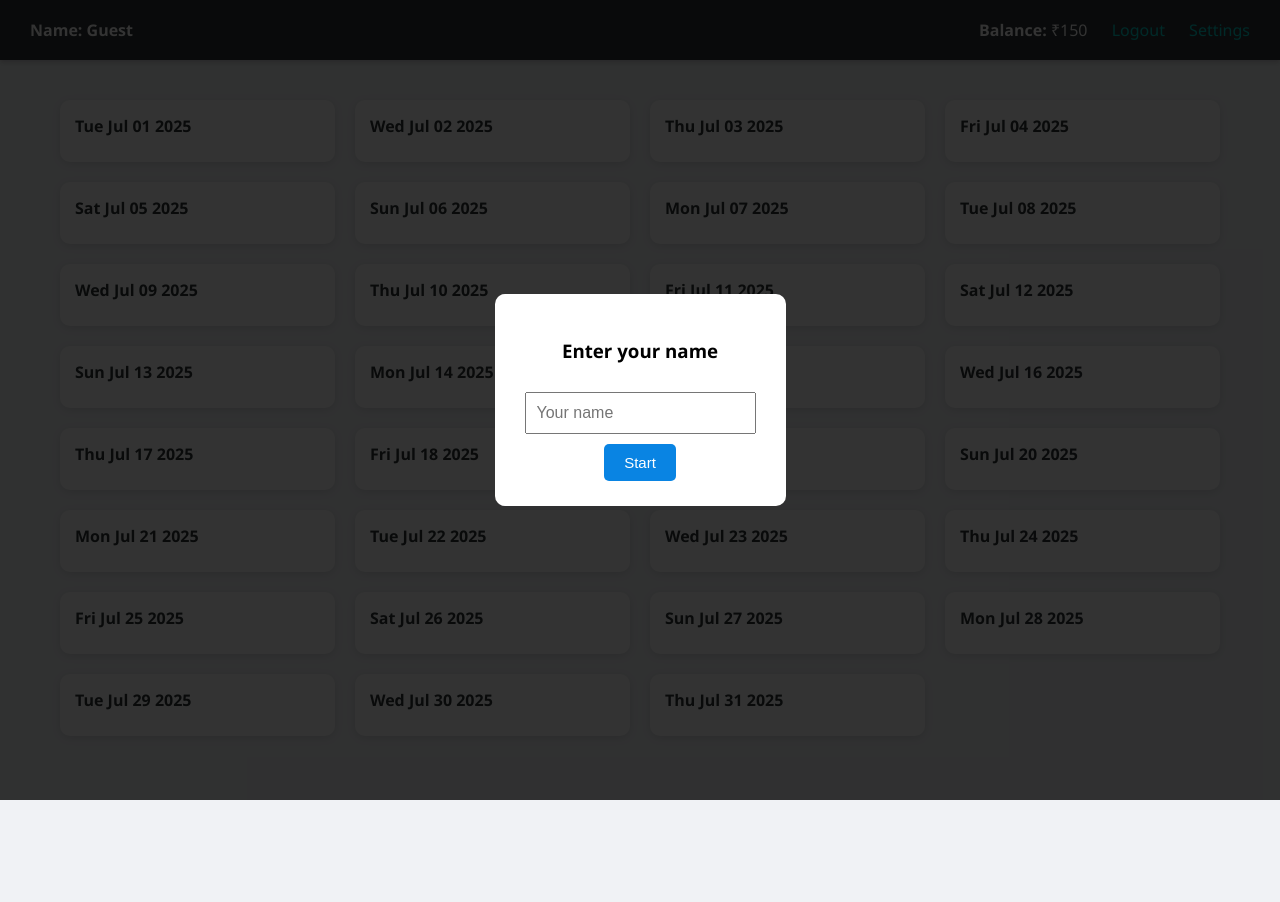
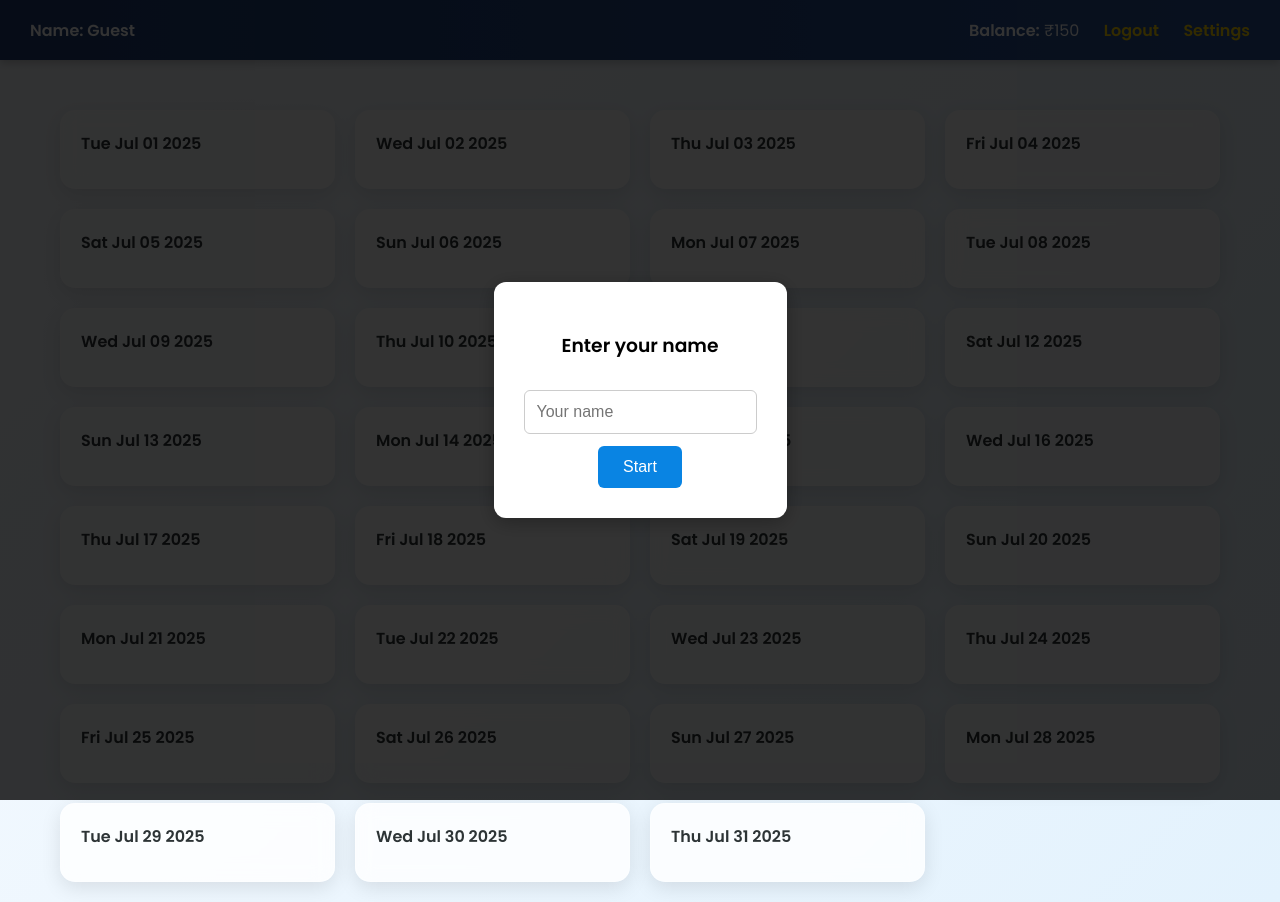
Before and after one commit to VoxSurveys/VoxSurveys, a plain HTML site: page index.html in a window 1280 px wide. Before the commit the page ends 800 px from the top, so only its background shows below. Drawn offline with Linux system fonts and the light colour scheme.

Commit message:
Update index.html

```diff
--- a/index.html
+++ b/index.html
@@ -3,43 +3,47 @@
 <head>
   <meta charset="UTF-8">
   <title>Monthly Survey Tracker</title>
+  <link href="https://fonts.googleapis.com/css2?family=Poppins:wght@400;600&display=swap" rel="stylesheet">
   <style>
     * {
       box-sizing: border-box;
     }
 
     body {
-      font-family: 'Segoe UI', sans-serif;
+      font-family: 'Poppins', sans-serif;
       margin: 0;
       padding: 0;
-      background-color: #f0f2f5;
+      background: linear-gradient(135deg, #f8fbff, #e3f2fd);
     }
 
     .topbar {
       position: fixed;
-      top: 0;
-      left: 0;
-      right: 0;
+      top: 0; left: 0; right: 0;
       height: 60px;
-      background-color: #2d3436;
+      background: linear-gradient(90deg, #1e3c72, #2a5298);
       color: white;
       display: flex;
       justify-content: space-between;
       align-items: center;
       padding: 0 30px;
-      box-shadow: 0 2px 5px rgba(0,0,0,0.2);
+      box-shadow: 0 3px 8px rgba(0, 0, 0, 0.2);
       z-index: 1000;
     }
 
     .topbar a {
-      color: #00cec9;
+      color: #ffd700;
       text-decoration: none;
       margin-left: 20px;
-      cursor: pointer;
+      font-weight: bold;
+      transition: color 0.3s ease;
+    }
+
+    .topbar a:hover {
+      color: #ffffff;
     }
 
     .container {
-      margin-top: 80px;
+      margin-top: 90px;
       padding: 20px;
       max-width: 1200px;
       margin-left: auto;
@@ -53,56 +57,68 @@
     }
 
     .day-card {
-      background-color: white;
-      border-radius: 10px;
-      box-shadow: 0 2px 8px rgba(0,0,0,0.1);
-      padding: 15px;
-      transition: transform 0.2s ease;
+      background: rgba(255, 255, 255, 0.8);
+      border-radius: 15px;
+      box-shadow: 0 6px 20px rgba(0,0,0,0.1);
+      padding: 20px;
+      transition: transform 0.3s ease, background 0.3s ease;
+      backdrop-filter: blur(10px);
+      border: 1px solid rgba(255, 255, 255, 0.3);
       cursor: pointer;
     }
 
     .day-card:hover {
-      transform: scale(1.02);
+      transform: scale(1.03);
+      background: rgba(255, 255, 255, 0.95);
     }
 
     .date-title {
-      font-weight: bold;
-      margin-bottom: 10px;
+      font-weight: 600;
+      font-size: 16px;
       color: #2d3436;
+      margin-bottom: 12px;
     }
 
     .survey-links {
       display: none;
-      margin-top: 10px;
+      margin-top: 12px;
     }
 
     .link-btn {
       display: flex;
       justify-content: space-between;
       align-items: center;
+      background-color: #f1f2f6;
+      padding: 10px 12px;
+      margin: 6px 0;
+      border-radius: 6px;
+      font-size: 14px;
+      transition: background 0.3s ease;
+    }
+
+    .link-btn:hover {
       background-color: #dfe6e9;
-      padding: 8px 10px;
-      margin: 5px 0;
-      border-radius: 5px;
-      font-size: 14px;
     }
 
     .link-btn.completed {
-      background-color: #a0e8a0;
+      background-color: #c8e6c9;
       text-decoration: line-through;
     }
 
     .link-btn button {
-      background-color: #0984e3;
+      background: linear-gradient(135deg, #74b9ff, #0984e3);
       color: white;
       border: none;
-      padding: 5px 10px;
-      border-radius: 4px;
+      padding: 6px 14px;
+      border-radius: 5px;
       cursor: pointer;
+      font-size: 13px;
+      transition: background 0.3s ease;
     }
 
     .link-btn button:disabled {
-      background-color: #636e72;
+      background-color: #b2bec3;
+      cursor: default;
     }
 
     /* Login Popup */
@@ -119,26 +135,29 @@
 
     #loginPopup div {
       background: white;
-      padding: 25px 30px;
-      border-radius: 10px;
+      padding: 30px;
+      border-radius: 12px;
       text-align: center;
+      box-shadow: 0 4px 20px rgba(0, 0, 0, 0.3);
     }
 
     #loginPopup input {
-      padding: 10px;
+      padding: 12px;
       width: 100%;
-      margin: 10px 0;
+      margin: 12px 0;
       font-size: 16px;
+      border: 1px solid #ccc;
+      border-radius: 6px;
     }
 
     #loginPopup button {
-      padding: 10px 20px;
+      padding: 12px 25px;
       background: #0984e3;
       color: white;
       border: none;
-      border-radius: 5px;
+      border-radius: 6px;
+      font-size: 16px;
       cursor: pointer;
-      font-size: 15px;
     }
   </style>
 </head>
@@ -179,9 +198,6 @@
     const daysInMonth = new Date(year, month + 1, 0).getDate();
     const completedKey = `completed-surveys-${year}-${month}`;
 
-    // ---------------------------
-    // USER LOGIN / LOGOUT
-    // ---------------------------
     let userName = localStorage.getItem("username");
 
     function saveUsername() {
@@ -207,9 +223,6 @@
       document.getElementById("usernameDisplay").innerText = `Name: ${userName}`;
     }
 
-    // ---------------------------
-    // Completed Survey Storage
-    // ---------------------------
     let completedSurveys = JSON.parse(localStorage.getItem(completedKey)) || {};
 
     function saveCompleted(day, index) {
@@ -232,9 +245,6 @@
       return links;
     }
 
-    // ---------------------------
-    // Generate Calendar
-    // ---------------------------
     for (let day = 1; day <= daysInMonth; day++) {
       const date = new Date(year, month, day);
       const dateStr = date.toDateString();
@@ -260,7 +270,6 @@
         const button = document.createElement("button");
         button.innerText = "Open";
 
-        // If completed already
         if (completedSurveys[day] && completedSurveys[day].includes(index)) {
           row.classList.add("completed");
           button.innerText = "Completed";
@@ -268,7 +277,7 @@
         }
 
         button.onclick = (e) => {
-          e.stopPropagation(); // Prevent dropdown toggle
+          e.stopPropagation();
           window.open(link.url, "_blank");
           button.innerText = "Completed";
           button.disabled = true;
@@ -283,8 +292,6 @@
 
       card.appendChild(dateTitle);
       card.appendChild(linksContainer);
-
-      // Toggle dropdown
       card.addEventListener("click", () => {
         linksContainer.style.display = linksContainer.style.display === "block" ? "none" : "block";
       });
```
